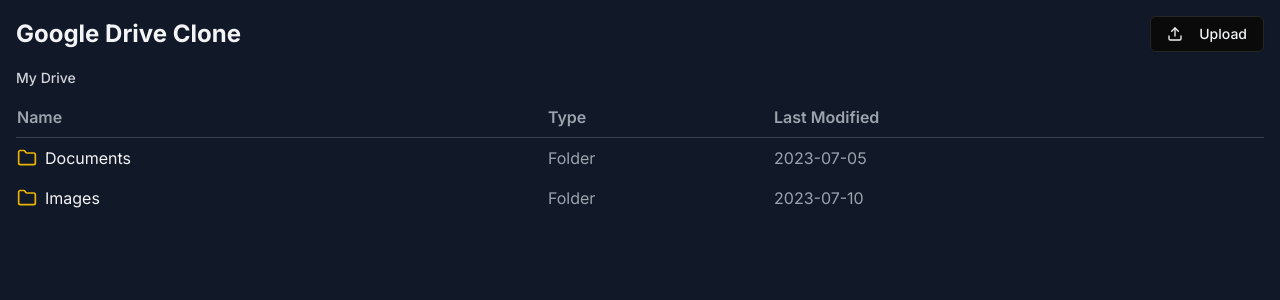
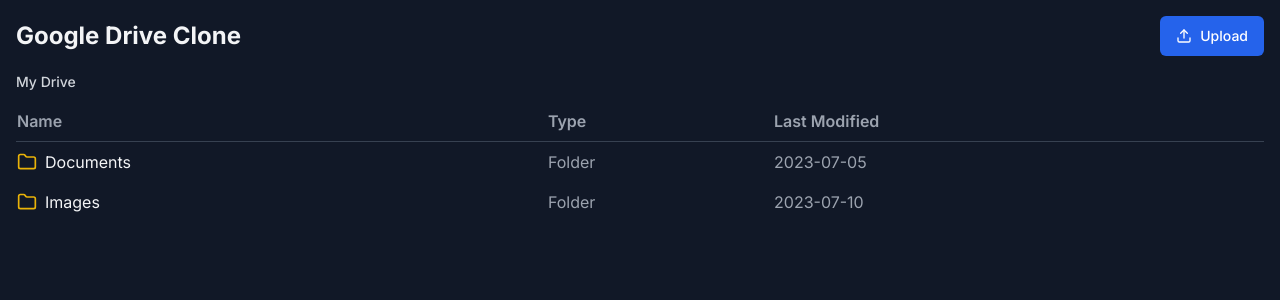
Before and after one commit to fjluartes/fj-drive-tutorial, a Next.js app: page / in a window 1280 px wide. Shown: the top 300 px of the page. Built offline with nearby package versions, Linux system fonts and the light colour scheme.

Commit message:
Edits upload button color

```diff
--- a/src/app/page.tsx
+++ b/src/app/page.tsx
@@ -1,6 +1,7 @@
 import { Breadcrumbs } from "../components/ui/breadcrumbs"
 import { FileList } from "../components/ui/file-list"
 import { UploadButton } from "../components/ui/upload-button"
+import { Button } from "../components/ui/button"
 import { getFilesByParentId } from "~/lib/mock-data"
 
 export default function DrivePage({
--- a/src/components/ui/button.tsx
+++ b/src/components/ui/button.tsx
@@ -1,37 +1,32 @@
 import * as React from "react"
 import { Slot } from "@radix-ui/react-slot"
 import { cva, type VariantProps } from "class-variance-authority"
-
 import { cn } from "~/lib/utils"
 
 const buttonVariants = cva(
-  "inline-flex items-center justify-center gap-2 whitespace-nowrap rounded-md text-sm font-medium transition-colors focus-visible:outline-none focus-visible:ring-1 focus-visible:ring-ring disabled:pointer-events-none disabled:opacity-50 [&_svg]:pointer-events-none [&_svg]:size-4 [&_svg]:shrink-0",
+  "inline-flex items-center justify-center rounded-md text-sm font-medium ring-offset-background transition-colors focus-visible:outline-none focus-visible:ring-2 focus-visible:ring-ring focus-visible:ring-offset-2 disabled:pointer-events-none disabled:opacity-50",
   {
     variants: {
       variant: {
-        default:
-          "bg-primary text-primary-foreground shadow hover:bg-primary/90",
-        destructive:
-          "bg-destructive text-destructive-foreground shadow-sm hover:bg-destructive/90",
-        outline:
-          "border border-input bg-background shadow-sm hover:bg-accent hover:text-accent-foreground",
-        secondary:
-          "bg-secondary text-secondary-foreground shadow-sm hover:bg-secondary/80",
+        default: "bg-primary text-primary-foreground hover:bg-primary/90",
+        destructive: "bg-destructive text-destructive-foreground hover:bg-destructive/90",
+        outline: "border border-input bg-background hover:bg-accent hover:text-accent-foreground",
+        secondary: "bg-secondary text-secondary-foreground hover:bg-secondary/80",
         ghost: "hover:bg-accent hover:text-accent-foreground",
         link: "text-primary underline-offset-4 hover:underline",
       },
       size: {
-        default: "h-9 px-4 py-2",
-        sm: "h-8 rounded-md px-3 text-xs",
-        lg: "h-10 rounded-md px-8",
-        icon: "h-9 w-9",
+        default: "h-10 px-4 py-2",
+        sm: "h-9 rounded-md px-3",
+        lg: "h-11 rounded-md px-8",
+        icon: "h-10 w-10",
       },
     },
     defaultVariants: {
       variant: "default",
       size: "default",
     },
-  }
+  },
 )
 
 export interface ButtonProps
@@ -43,14 +38,8 @@
 const Button = React.forwardRef<HTMLButtonElement, ButtonProps>(
   ({ className, variant, size, asChild = false, ...props }, ref) => {
     const Comp = asChild ? Slot : "button"
-    return (
-      <Comp
-        className={cn(buttonVariants({ variant, size, className }))}
-        ref={ref}
-        {...props}
-      />
-    )
-  }
+    return <Comp className={cn(buttonVariants({ variant, size, className }))} ref={ref} {...props} />
+  },
 )
 Button.displayName = "Button"
 
--- a/src/components/ui/upload-button.tsx
+++ b/src/components/ui/upload-button.tsx
@@ -9,7 +9,7 @@
   }
 
   return (
-    <Button onClick={handleUpload} variant="outline">
+    <Button onClick={handleUpload} className="bg-blue-600 hover:bg-blue-700 text-white">
       <Upload className="mr-2 h-4 w-4" /> Upload
     </Button>
   )
```
